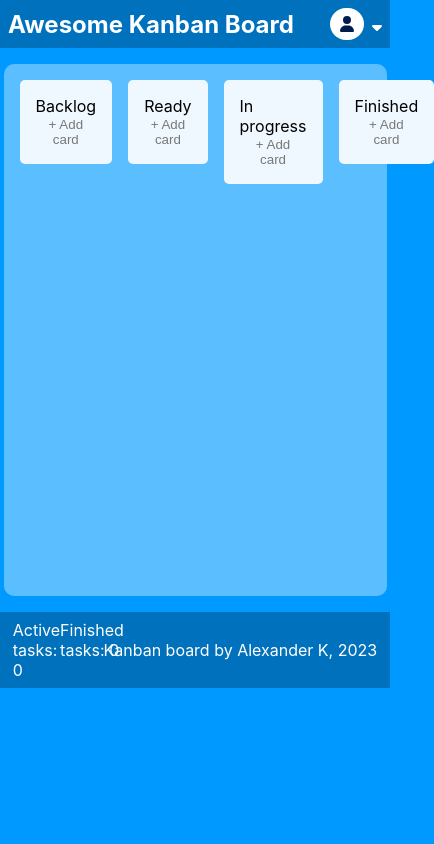
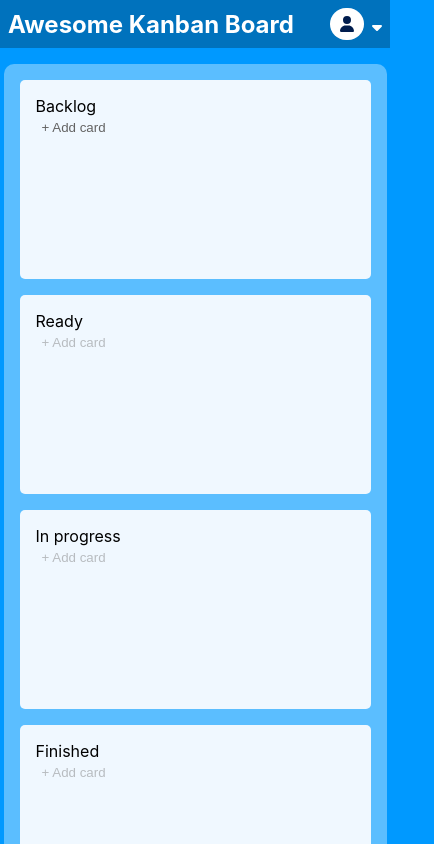
Before and after one commit to avkravchenko/kanban-board, a React (Create React App) app in the folder my-kanban-board/: page / in a window 390 px wide. Shown: the top 844 px of the page, 434 px wide, since content can reach past the window. Built offline with nearby package versions, Linux system fonts and the light colour scheme.

Commit message:
final fix

```diff
--- a/my-kanban-board/src/Components/footer-folder/Footer.js
+++ b/my-kanban-board/src/Components/footer-folder/Footer.js
@@ -20,7 +20,7 @@ const Footer = ({amountInWork, amountFinished}) => {
                 <span>Active tasks: {currentCards.length}</span>
                 <span>Finished tasks: {finished.length}</span>
             </div>
-            <div>Kanban board by Alexander K, 2023</div>
+            <div className="name_year">Kanban board by Alexander K. 2023</div>
         </div>
     )
 }
--- a/my-kanban-board/src/Components/footer-folder/footer.scss
+++ b/my-kanban-board/src/Components/footer-folder/footer.scss
@@ -1,4 +1,5 @@
 .footer {
+
     color: #fff;
     background-color: rgb(0, 114, 189);
     display: flex;
@@ -13,3 +14,16 @@
         width: 20%;
     }
 }
+
+@media screen and (max-width: 800px) {
+    .footer {
+        .quantity {
+            flex-direction: column;
+            width: 40%;
+        }
+
+        .name_year {
+            text-align: end;
+        }
+    }
+}
--- a/my-kanban-board/src/Components/header-folder/userMenu.scss
+++ b/my-kanban-board/src/Components/header-folder/userMenu.scss
@@ -13,5 +13,14 @@
         margin: 0;
         list-style: none;
         padding: 0 2rem 0 0;
+
+        li {
+            color: rgb(113, 113, 113);
+            cursor: pointer;
+
+            &:hover {
+                color: rgb(0, 0, 0);
+            }
+        }
     }
 }
--- a/my-kanban-board/src/Components/main-folder/columns-folder/Column1.js
+++ b/my-kanban-board/src/Components/main-folder/columns-folder/Column1.js
@@ -23,7 +23,7 @@ const Column1 = ({id, title, giveSelectedArray, taskInWork }) => {
 
         const cardsJSON = JSON.parse(localStorage.getItem("myObject"));
         setCardsLs(cardsJSON)
-        console.log(cardsJSON)
+
         if (cardsJSON) {
             setCardsArray((cardsJSON));
         }
--- a/my-kanban-board/src/Components/main-folder/columns-folder/Column2.js
+++ b/my-kanban-board/src/Components/main-folder/columns-folder/Column2.js
@@ -28,17 +28,12 @@ const Column2 = ({ title, getSelectedArray, giveSelectedArray, amountInWork }) =
     }
 
 const getSelectedValue = (value) => {
-    //делаем новый массив с выбранным опшеном, присваевам значения
   const newSelectedValue = [{ id: uuid(), card: value, status: "Ready", description: '' }];
   getSelectedArray(newSelectedValue)
   setCardsArray((cardsArray) => [...cardsArray, newSelectedValue])
 
-  //получаем массив из лс с карточками из первой колонки
   const cardsArray = JSON.parse(localStorage.getItem("myObject"));
 
-  //создаем новый массив с изменением статуса, чтоб передать его в лс
-  //проходим по каждому значению со статусом бэклог, для каждого бэклога вызываем поиск по новому массиву newSelectedValue
-  //если карточка из лс совпадает со значением нового массива, меняем статус и добавляем в обновленный массив updatedCardsArray
   const updatedCardsArray = cardsArray.map((card) =>
     newSelectedValue.find((selected) => selected.card === card.card)
       ? { ...card, status: "Ready" }
--- a/my-kanban-board/src/Components/main-folder/columns-folder/addCardBtn.scss
+++ b/my-kanban-board/src/Components/main-folder/columns-folder/addCardBtn.scss
@@ -1,6 +1,15 @@
 .main__content__add-btn {
-    color: rgb(120, 120, 120);
+    color: rgb(99, 99, 99);
     border-style: none;
-    background-color: rgba(0, 0, 0, 0);
+    background-color: rgba(255, 247, 247, 0);
     cursor: pointer;
+
+    &:hover {
+        color: rgb(37, 37, 37);
+    }
+
+    &:disabled {
+        cursor: default;
+        color: rgba(120, 120, 120, 0.468);
+    }
 }
--- a/my-kanban-board/src/Components/main-folder/main.scss
+++ b/my-kanban-board/src/Components/main-folder/main.scss
@@ -4,7 +4,13 @@
     padding: 1rem;
     background-color: #ffffff5b;
     border-radius: 10px;
-    min-height: 500px;
+    min-height: 100vh;
     max-width: 90vw;
     margin: 1rem auto;
 }
+
+@media screen and (max-width: 800px) {
+    .main__content{
+        flex-direction: column;
+    }
+}
--- a/my-kanban-board/src/index.scss
+++ b/my-kanban-board/src/index.scss
@@ -1,4 +1,5 @@
 body {
+  position: relative;
   margin: 0;
   background-color: rgb(0, 153, 255);
   padding: 0;
@@ -14,3 +15,8 @@ code {
   font-family: source-code-pro, Menlo, Monaco, Consolas, 'Courier New',
     monospace;
 }
+
+#root {
+  min-height: 100vh;
+  position: relative;
+}
```
Also changed, not shown: my-kanban-board/src/img/user-avatar.png (deleted).
